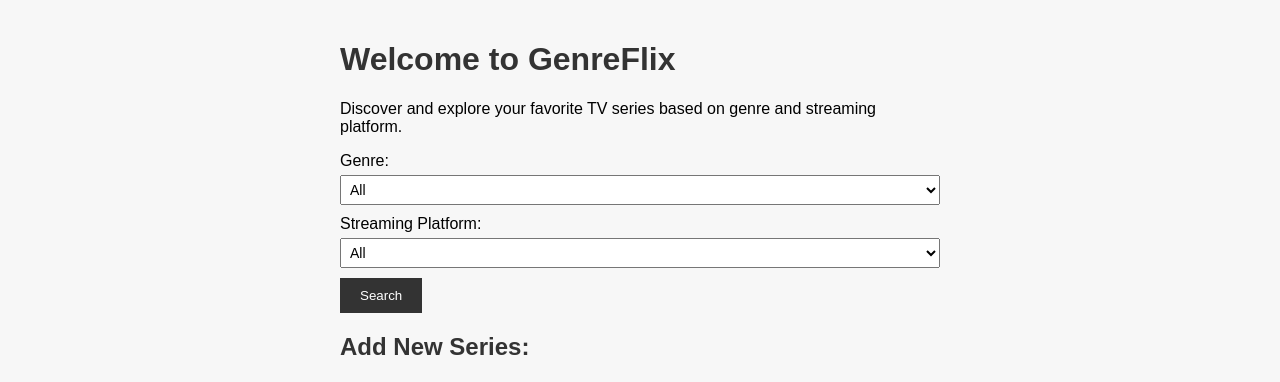
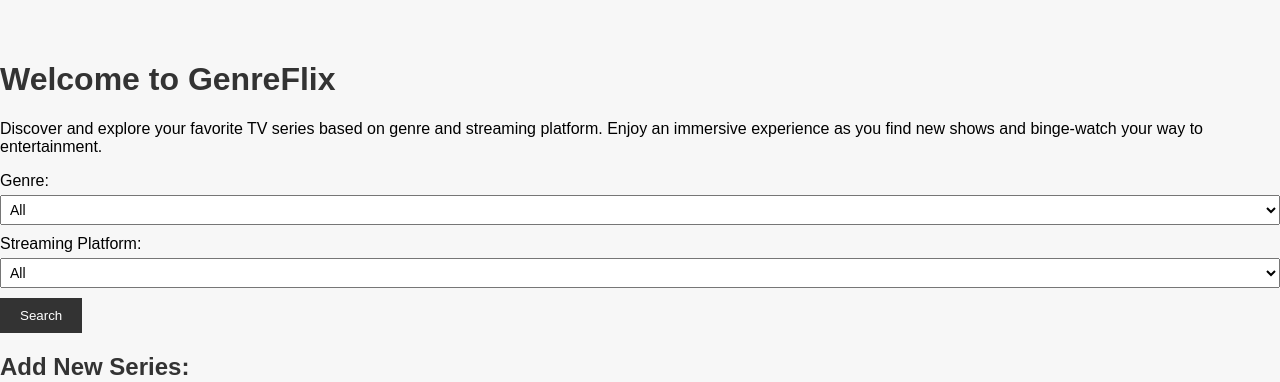
Before and after one commit to miosmaaland/dat310-examproject, a Flask app: page / in a window 1280 px wide. Shown: the part 38-420 px from the top of the page. Run offline with Flask 3, Linux system fonts and the light colour scheme.

Commit message:
Update index.html

```diff
--- a/templates/index.html
+++ b/templates/index.html
@@ -4,6 +4,7 @@
   <meta charset="UTF-8">
   <title>GenreFlix</title>
   <link rel="stylesheet" type="text/css" href="{{ url_for('static', filename='style.css') }}">
+  <script src="{{ url_for('static', filename='script.js') }}"></script>
 </head>
 <body>
   <header>
@@ -24,8 +25,12 @@
   </header>
 
   <div class="container">
+
+
+    </div>
+
     <h1>Welcome to GenreFlix</h1>
-    <p>Discover and explore your favorite TV series based on genre and streaming platform.</p>
+    <p>Discover and explore your favorite TV series based on genre and streaming platform. Enjoy an immersive experience as you find new shows and binge-watch your way to entertainment.</p>
 
     <form method="POST" action="{{ url_for('results') }}">
 
@@ -92,6 +97,6 @@
   </div>
 </form>
             </div>
-            <script src="{{ url_for('static', filename='script.js') }}"></script>
+
           </body>
           </html>
```
